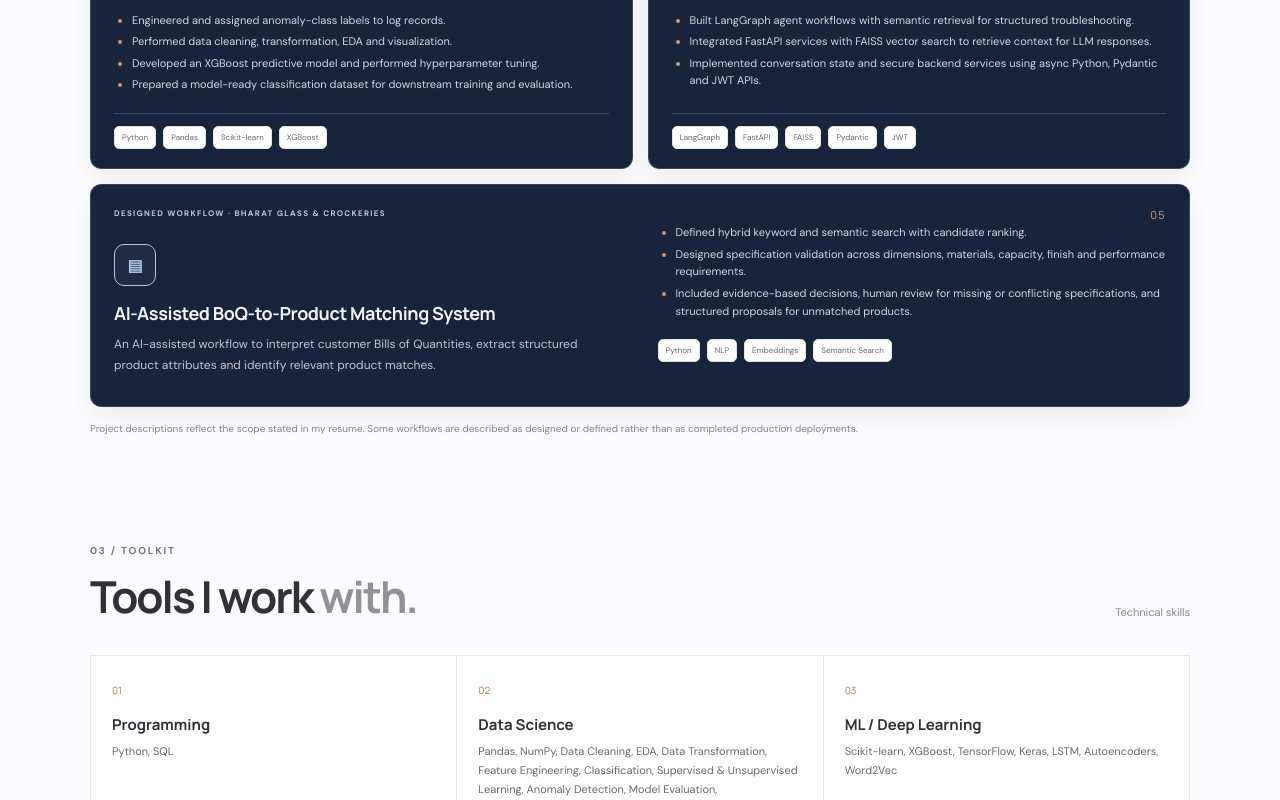
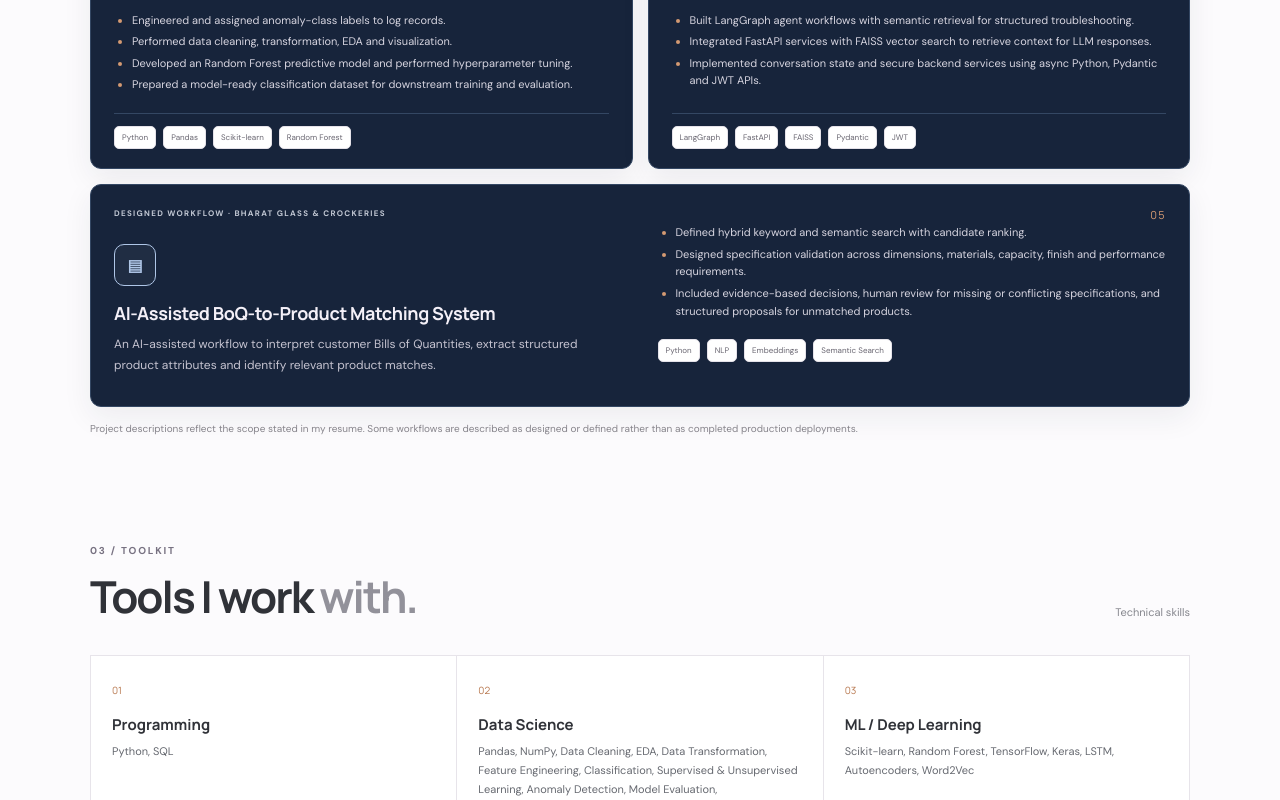
Before and after one commit to AdityaSharma-Identity/aditya-sharma-portfolio, a plain HTML site: page index.html in a window 1280 px wide. Shown: the part 2120-2920 px from the top of the page. Drawn offline with Linux system fonts and the light colour scheme.

Commit message:
Correct SVN anomaly model to Random Forest

```diff
--- a/index.html
+++ b/index.html
@@ -29,11 +29,11 @@ section.block{padding:95px 0 0}.section-head{margin-bottom:34px}.section-head .k
 <section class="block wrap" id="projects"><div class="section-head rowhead"><div><p class="kicker">02 / SELECTED WORK</p><h2>Projects built around <span class="fade">real problems.</span></h2></div><span class="note">Professional & personal projects</span></div><div class="projects">
 <article class="card feature"><div class="topline"><span>PERSONAL PROJECT</span><span class="num">01</span></div><div class="iconbox violet">WAY ↗</div><h3>WAY — Adaptive Intelligence & Assessment Platform</h3><p class="intro">An adaptive assessment platform designed to capture and process signals through structured evidence and progressive assessment.</p><ul><li>Architected an adaptive assessment engine using a 24-construct ontology and a 192-question bank.</li><li>Developed deterministic adaptive question selection, evidence-based routing, redundancy elimination and stopping logic.</li><li>Designed a Python and FastAPI backend with PostgreSQL session persistence, validation and modular processing pipelines.</li><li>Built automated validation across unit, integration, API, database and real-browser scenarios.</li></ul><div class="cardfoot"><div class="stack"><span>Python</span><span>FastAPI</span><span>PostgreSQL</span><span>Docker</span></div><a class="project-link" href="https://way-pilot.onrender.com/" target="_blank" rel="noreferrer">Visit project ↗</a></div></article>
 <article class="card"><div class="topline"><span>PROFESSIONAL PROJECT</span><span class="num">02</span></div><div class="iconbox blue">⌁</div><h3>Unsupervised Log Anomaly Detection System</h3><p class="intro">An end-to-end pipeline for detecting anomalous application-log sequences, with conversational root-cause analysis.</p><ul><li>Trained an LSTM Autoencoder using Huber Loss, Adam and Early Stopping.</li><li>Used reconstruction error for anomaly detection and tuned thresholds.</li><li>Evaluated with synthetic anomaly injection, Precision@K and Recall@K.</li><li>Converted log templates into sequential inputs using Drain3 and Word2Vec.</li></ul><div class="cardfoot"><div class="stack"><span>TensorFlow</span><span>LSTM</span><span>Drain3</span><span>Word2Vec</span><span>RAG</span></div></div></article>
-<article class="card"><div class="topline"><span>PROFESSIONAL PROJECT</span><span class="num">03</span></div><div class="iconbox green">▥</div><h3>Predictive Anomaly Classification on SVN Logs</h3><p class="intro">A supervised classification workflow to structure SVN log records and predict anomaly classes.</p><ul><li>Engineered and assigned anomaly-class labels to log records.</li><li>Performed data cleaning, transformation, EDA and visualization.</li><li>Developed an XGBoost predictive model and performed hyperparameter tuning.</li><li>Prepared a model-ready classification dataset for downstream training and evaluation.</li></ul><div class="cardfoot"><div class="stack"><span>Python</span><span>Pandas</span><span>Scikit-learn</span><span>XGBoost</span></div></div></article>
+<article class="card"><div class="topline"><span>PROFESSIONAL PROJECT</span><span class="num">03</span></div><div class="iconbox green">▥</div><h3>Predictive Anomaly Classification on SVN Logs</h3><p class="intro">A supervised classification workflow to structure SVN log records and predict anomaly classes.</p><ul><li>Engineered and assigned anomaly-class labels to log records.</li><li>Performed data cleaning, transformation, EDA and visualization.</li><li>Developed an Random Forest predictive model and performed hyperparameter tuning.</li><li>Prepared a model-ready classification dataset for downstream training and evaluation.</li></ul><div class="cardfoot"><div class="stack"><span>Python</span><span>Pandas</span><span>Scikit-learn</span><span>Random Forest</span></div></div></article>
 <article class="card"><div class="topline"><span>PROFESSIONAL PROJECT</span><span class="num">04</span></div><div class="iconbox orange">◈</div><h3>AI Support Assistant using LangGraph & RAG</h3><p class="intro">Agent workflows and semantic retrieval to support enterprise troubleshooting and grounded responses.</p><ul><li>Built LangGraph agent workflows with semantic retrieval for structured troubleshooting.</li><li>Integrated FastAPI services with FAISS vector search to retrieve context for LLM responses.</li><li>Implemented conversation state and secure backend services using async Python, Pydantic and JWT APIs.</li></ul><div class="cardfoot"><div class="stack"><span>LangGraph</span><span>FastAPI</span><span>FAISS</span><span>Pydantic</span><span>JWT</span></div></div></article>
 <article class="card wide"><div class="topline"><span>DESIGNED WORKFLOW · BHARAT GLASS & CROCKERIES</span><span class="num">05</span></div><div class="widebody"><div><div class="iconbox cyan">▤</div><h3>AI-Assisted BoQ-to-Product Matching System</h3><p class="intro">An AI-assisted workflow to interpret customer Bills of Quantities, extract structured product attributes and identify relevant product matches.</p></div><div><ul><li>Defined hybrid keyword and semantic search with candidate ranking.</li><li>Designed specification validation across dimensions, materials, capacity, finish and performance requirements.</li><li>Included evidence-based decisions, human review for missing or conflicting specifications, and structured proposals for unmatched products.</li></ul><div class="stack"><span>Python</span><span>NLP</span><span>Embeddings</span><span>Semantic Search</span></div></div></div></article>
 </div><p class="footnote">Project descriptions reflect the scope stated in my resume. Some workflows are described as designed or defined rather than as completed production deployments.</p></section>
-<section class="block wrap" id="skills"><div class="section-head rowhead"><div><p class="kicker">03 / TOOLKIT</p><h2>Tools I work <span class="fade">with.</span></h2></div><span class="note">Technical skills</span></div><div class="skills"><div class="skill"><small>01</small><h3>Programming</h3><p>Python, SQL</p></div><div class="skill"><small>02</small><h3>Data Science</h3><p>Pandas, NumPy, Data Cleaning, EDA, Data Transformation, Feature Engineering, Classification, Supervised & Unsupervised Learning, Anomaly Detection, Model Evaluation, Hyperparameter Tuning</p></div><div class="skill"><small>03</small><h3>ML / Deep Learning</h3><p>Scikit-learn, XGBoost, TensorFlow, Keras, LSTM, Autoencoders, Word2Vec</p></div><div class="skill"><small>04</small><h3>GenAI / Retrieval</h3><p>LangChain, LangGraph, RAG, Prompt Engineering, FAISS, ChromaDB, Hugging Face Embeddings, Semantic Search</p></div><div class="skill"><small>05</small><h3>Backend / Tools</h3><p>FastAPI, Flask, REST APIs, Pydantic, Docker, Git, Drain3, Matplotlib, Plotly, Prometheus, Grafana, Langfuse</p></div></div></section>
+<section class="block wrap" id="skills"><div class="section-head rowhead"><div><p class="kicker">03 / TOOLKIT</p><h2>Tools I work <span class="fade">with.</span></h2></div><span class="note">Technical skills</span></div><div class="skills"><div class="skill"><small>01</small><h3>Programming</h3><p>Python, SQL</p></div><div class="skill"><small>02</small><h3>Data Science</h3><p>Pandas, NumPy, Data Cleaning, EDA, Data Transformation, Feature Engineering, Classification, Supervised & Unsupervised Learning, Anomaly Detection, Model Evaluation, Hyperparameter Tuning</p></div><div class="skill"><small>03</small><h3>ML / Deep Learning</h3><p>Scikit-learn, Random Forest, TensorFlow, Keras, LSTM, Autoencoders, Word2Vec</p></div><div class="skill"><small>04</small><h3>GenAI / Retrieval</h3><p>LangChain, LangGraph, RAG, Prompt Engineering, FAISS, ChromaDB, Hugging Face Embeddings, Semantic Search</p></div><div class="skill"><small>05</small><h3>Backend / Tools</h3><p>FastAPI, Flask, REST APIs, Pydantic, Docker, Git, Drain3, Matplotlib, Plotly, Prometheus, Grafana, Langfuse</p></div></div></section>
 <section class="block wrap" id="recognition"><div class="section-head"><p class="kicker">04 / RECOGNITION</p><h2>Recognition.</h2></div><div class="award"><span class="award-icon">✳</span><div><h3>AI TrailBlazer Award</h3><p>Recognized for enterprise AI and intelligent automation contributions; presented the log anomaly detection system at the company’s Tech Day.</p></div></div></section>
 <section class="contact" id="contact"><div class="wrap"><p class="kicker">05 / CONTACT</p><h2>Have an interesting<br><span class="gradient">problem to solve?</span></h2><p>I’m open to conversations around data science, machine learning and applied AI opportunities.</p><div class="actions"><a class="btn primary" href="mailto:adisharma.official07@gmail.com">Email me ↗</a><a class="btn outline" href="https://www.linkedin.com/in/1aditya-sharma9" target="_blank" rel="noreferrer">LinkedIn ↗</a></div><div class="details"><a href="mailto:adisharma.official07@gmail.com">adisharma.official07@gmail.com</a><a href="https://www.linkedin.com/in/1aditya-sharma9" target="_blank" rel="noreferrer">linkedin.com/in/1aditya-sharma9</a></div></div></section>
 </main><footer class="wrap"><a class="brand" href="#home"><span class="mark">AS</span>Aditya Sharma</a><span>© <span id="year"></span> Aditya Sharma. Built with purpose.</span><a class="back" href="#home">Back to top ↑</a></footer>
```
